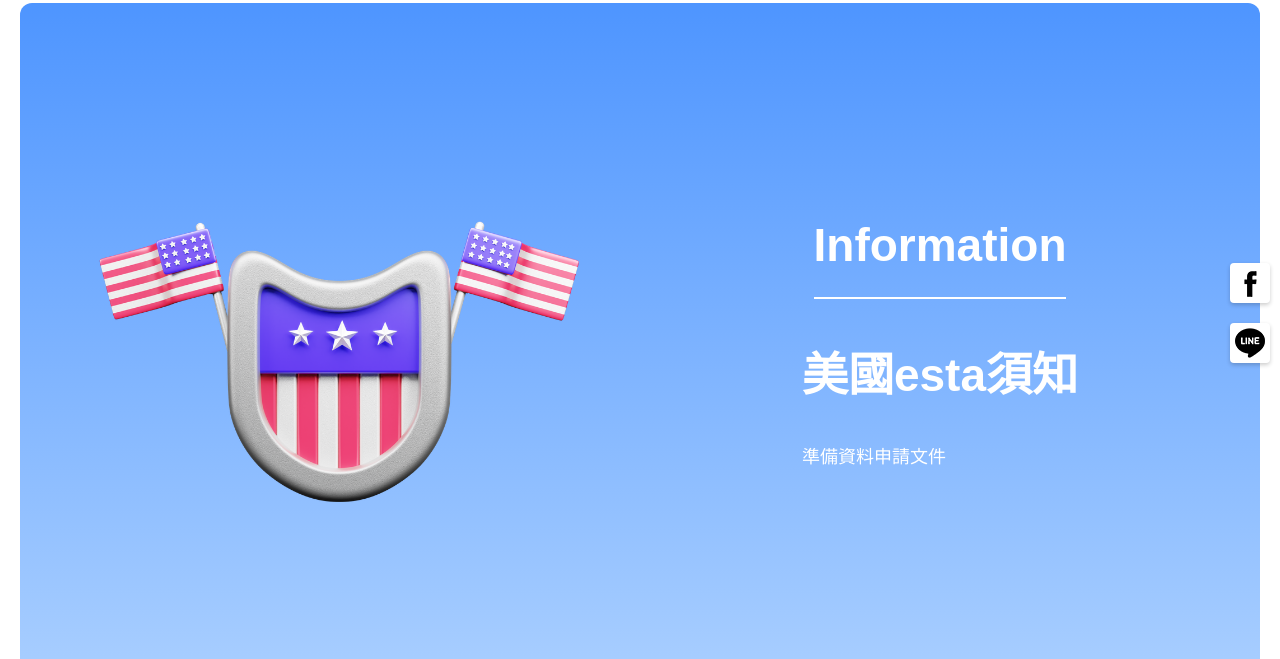
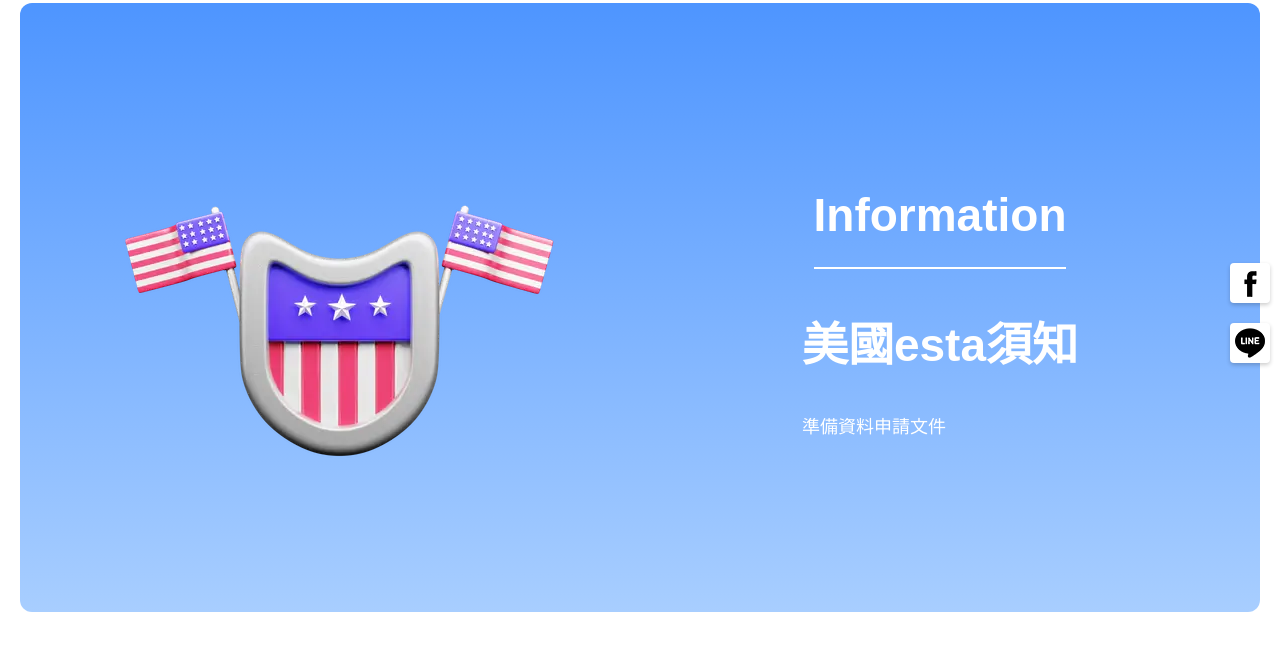
Before and after one commit to mufasser/hassan-limavisa, a plain HTML site: page chinavisa/esta.html in a window 1280 px wide. Shown: the part 87-746 px from the top of the page. Drawn offline with nearby package versions, Linux system fonts and the light colour scheme.

```diff
--- a/chinavisa/esta.html
+++ b/chinavisa/esta.html
@@ -95,7 +95,7 @@
     <div class="container">
         <div class="service-page-banner-inner">
             <div class="banner-animation">
-                <img src="../img/usa-shield.png" >
+                <img src="../img/usa-shield 500x500.webp" >
         </lottie-player>
             </div>
             <div class="banner-content">
```
